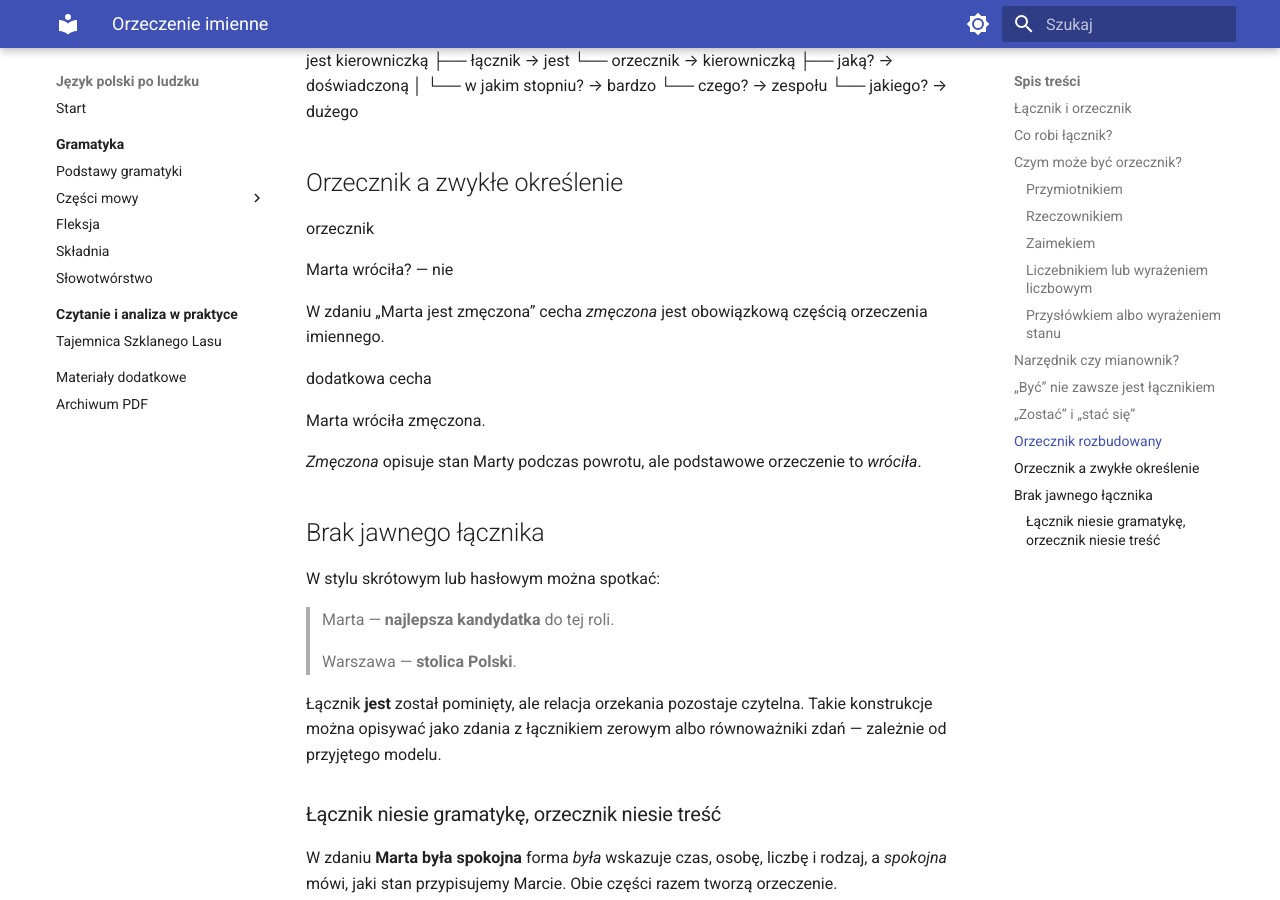
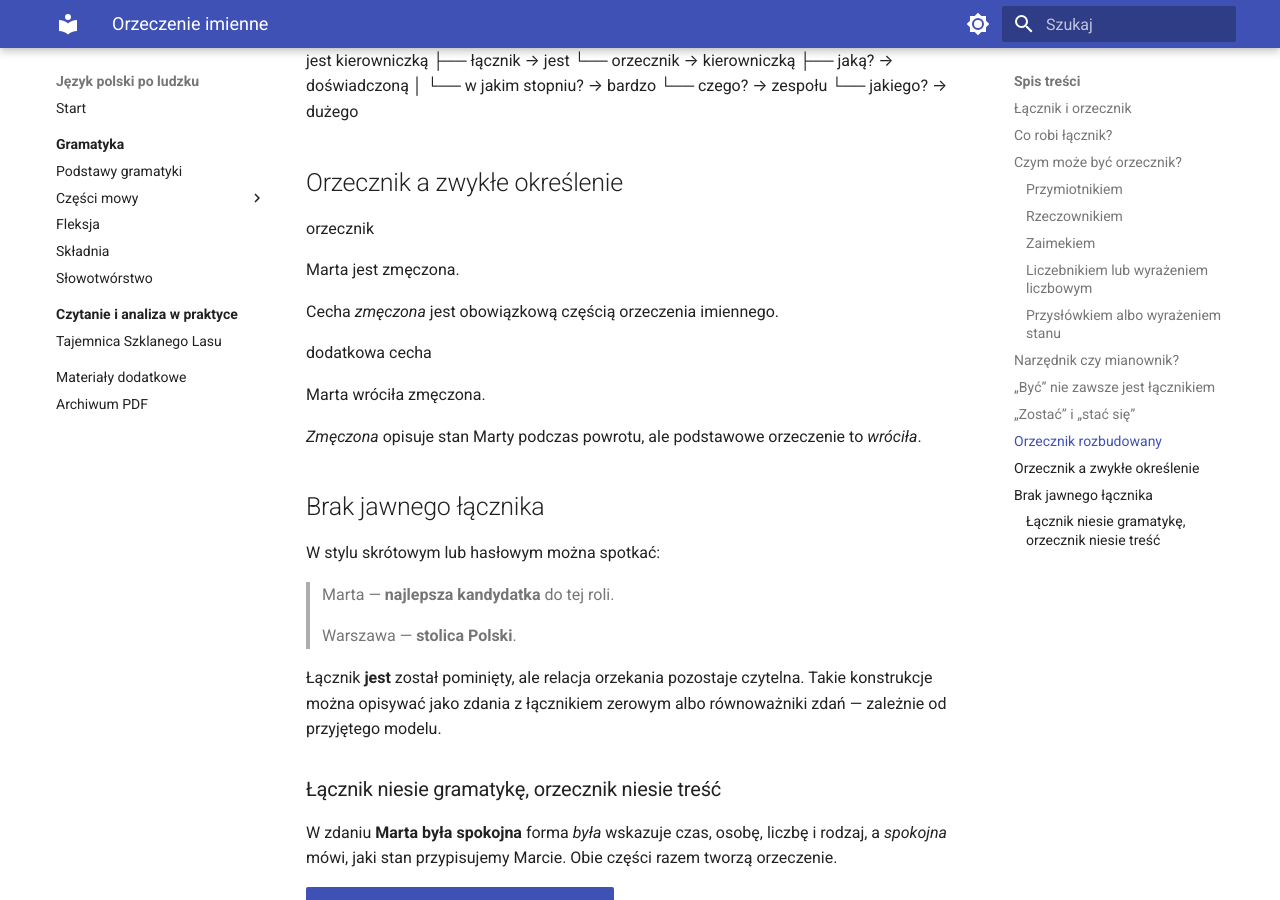
Before and after one commit to dchorazkiewicz/SP_JP, an MkDocs documentation site: the page built from docs/gramatyka/skladnia/orzeczenie/orzeczenie-imienne.md, in a window 1280 px wide and 900 px high, scrolled down 4099 px. Built offline with MkDocs 1.6.1 and Material for MkDocs 9.7.7, drawn with Linux system fonts in a browser that asks for light colours.

Commit message:
Correct nominal predicate comparison example

```diff
--- a/docs/gramatyka/skladnia/orzeczenie/orzeczenie-imienne.md
+++ b/docs/gramatyka/skladnia/orzeczenie/orzeczenie-imienne.md
@@ -123,7 +123,7 @@
 ## Orzecznik a zwykłe określenie
 
 <div class="predicate-comparison">
-  <div class="predicate-comparison-item"><span class="predicate-comparison-label">orzecznik</span><p>Marta <span class="predicate-mark predicate-mark--nominal">wróciła? — nie</span></p><p>W zdaniu „Marta jest zmęczona” cecha <em>zmęczona</em> jest obowiązkową częścią orzeczenia imiennego.</p></div>
+  <div class="predicate-comparison-item"><span class="predicate-comparison-label">orzecznik</span><p>Marta <span class="predicate-mark predicate-mark--nominal">jest zmęczona</span>.</p><p>Cecha <em>zmęczona</em> jest obowiązkową częścią orzeczenia imiennego.</p></div>
   <div class="predicate-comparison-item"><span class="predicate-comparison-label">dodatkowa cecha</span><p>Marta <span class="predicate-mark predicate-mark--verbal">wróciła</span> zmęczona.</p><p><em>Zmęczona</em> opisuje stan Marty podczas powrotu, ale podstawowe orzeczenie to <em>wróciła</em>.</p></div>
 </div>
 
```
